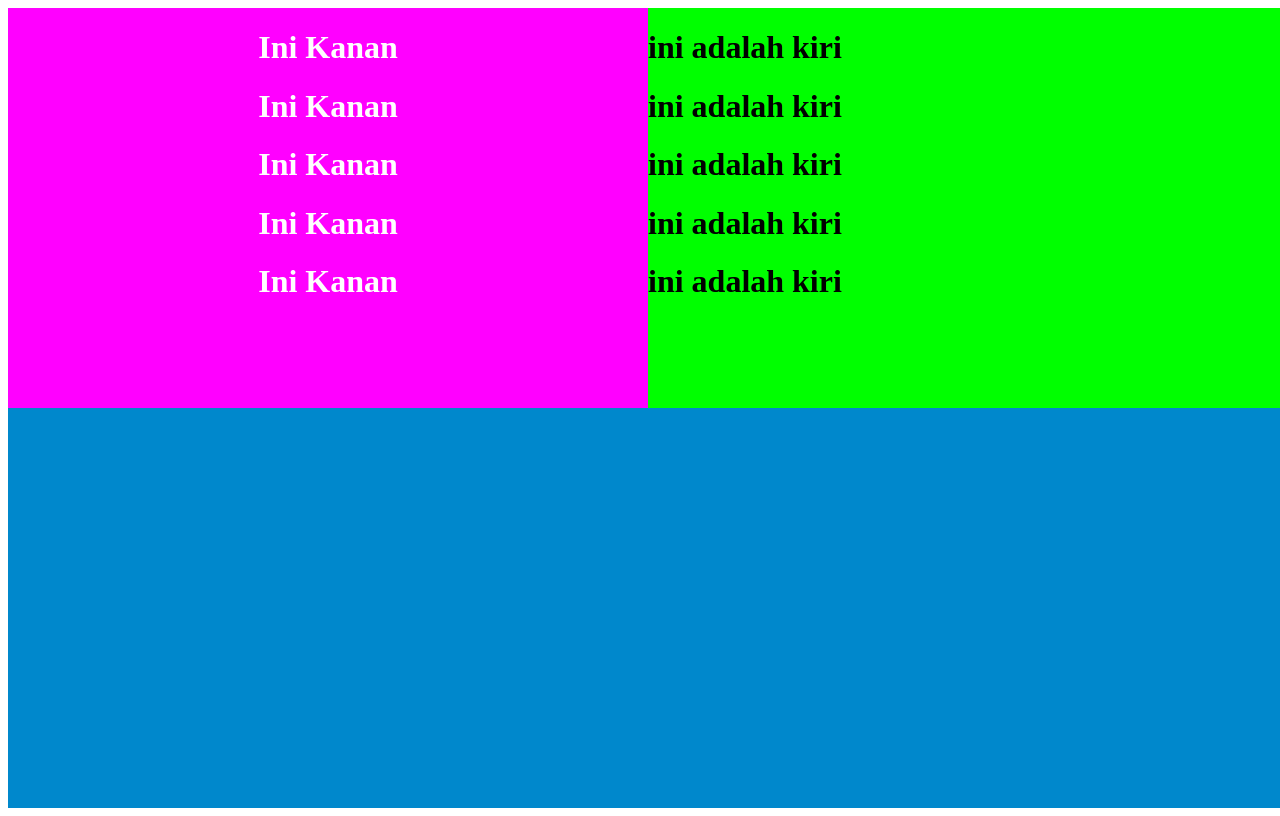
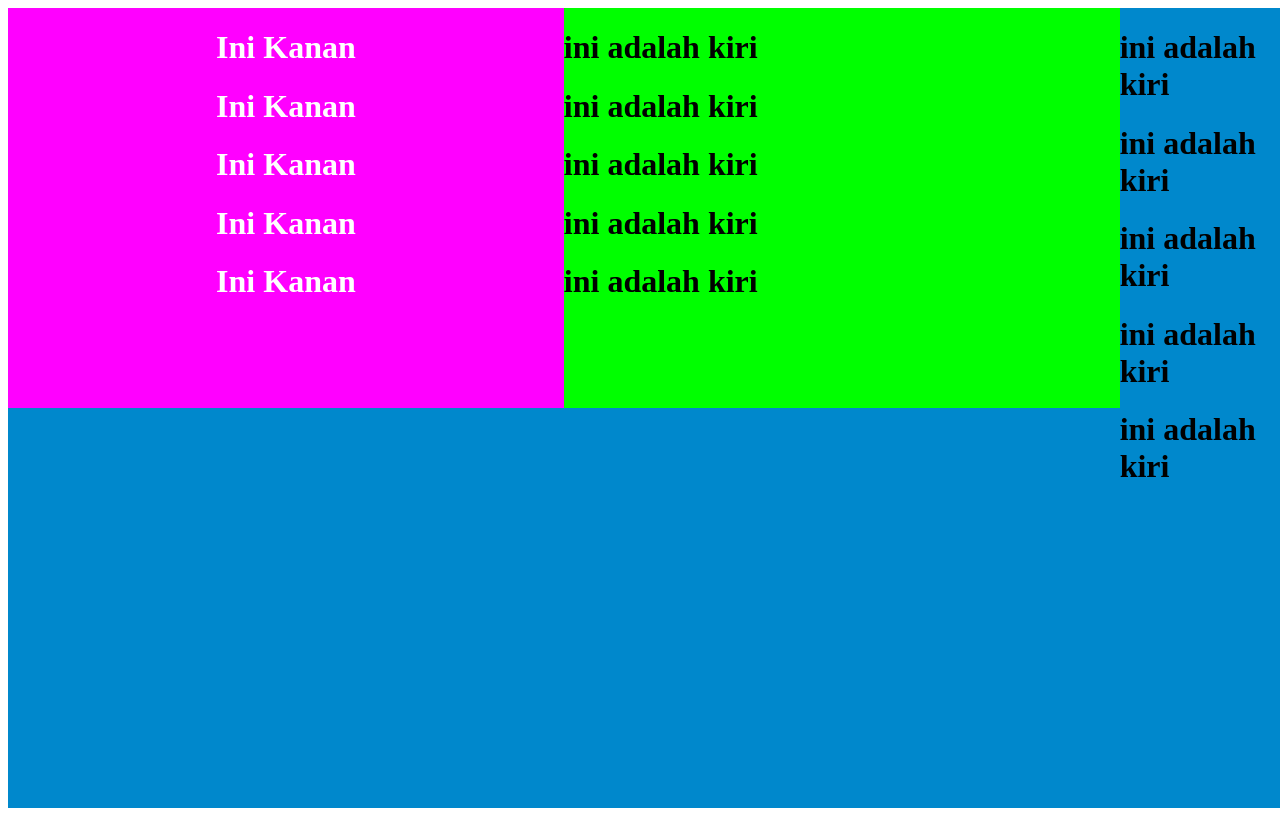
Before and after one commit to idn-fahmifn/Web-Basic, a plain HTML site: page profile.html in a window 1280 px wide. Drawn offline with Linux system fonts and the light colour scheme.

Commit message:
ubah prfoile

```diff
--- a/profile.html
+++ b/profile.html
@@ -16,7 +16,16 @@
             <h1>Ini Kanan</h1>
             <h1>Ini Kanan</h1>
         </div>
+
         <div class="kiri">
+            <h1>ini adalah kiri</h1>
+            <h1>ini adalah kiri</h1>
+            <h1>ini adalah kiri</h1>
+            <h1>ini adalah kiri</h1>
+            <h1>ini adalah kiri</h1>
+        </div>
+
+        <div class="tengah">
             <h1>ini adalah kiri</h1>
             <h1>ini adalah kiri</h1>
             <h1>ini adalah kiri</h1>
```
